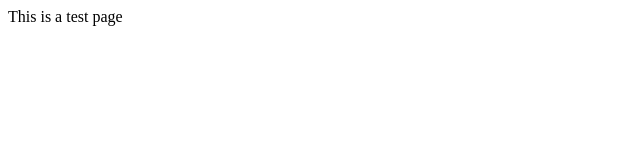
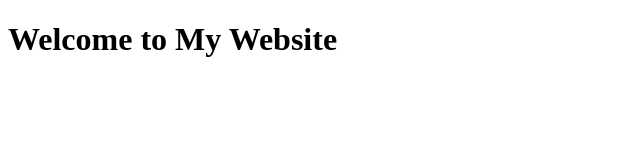
Before and after one commit to anesupaul-developer/anesupaul-developer.github.io, a plain HTML site: page index.html in a window 1280 px wide. Shown: the whole page, without its empty margins (0-640 px from the left). Drawn offline with Linux system fonts and the light colour scheme.

Commit message:
change index file

```diff
--- a/index.html
+++ b/index.html
@@ -1 +1,14 @@
-<p>This is a test page </p>
+<!DOCTYPE html>
+<html lang="en">
+<head>
+    <meta charset="UTF-8">
+    <meta name="viewport" content="width=device-width, initial-scale=1.0">
+    <meta http-equiv="X-UA-Compatible" content="ie=edge">
+    <title>My Website</title>
+</head>
+<body>
+<main>
+    <h1>Welcome to My Website</h1>
+</main>
+</body>
+</html>
```
